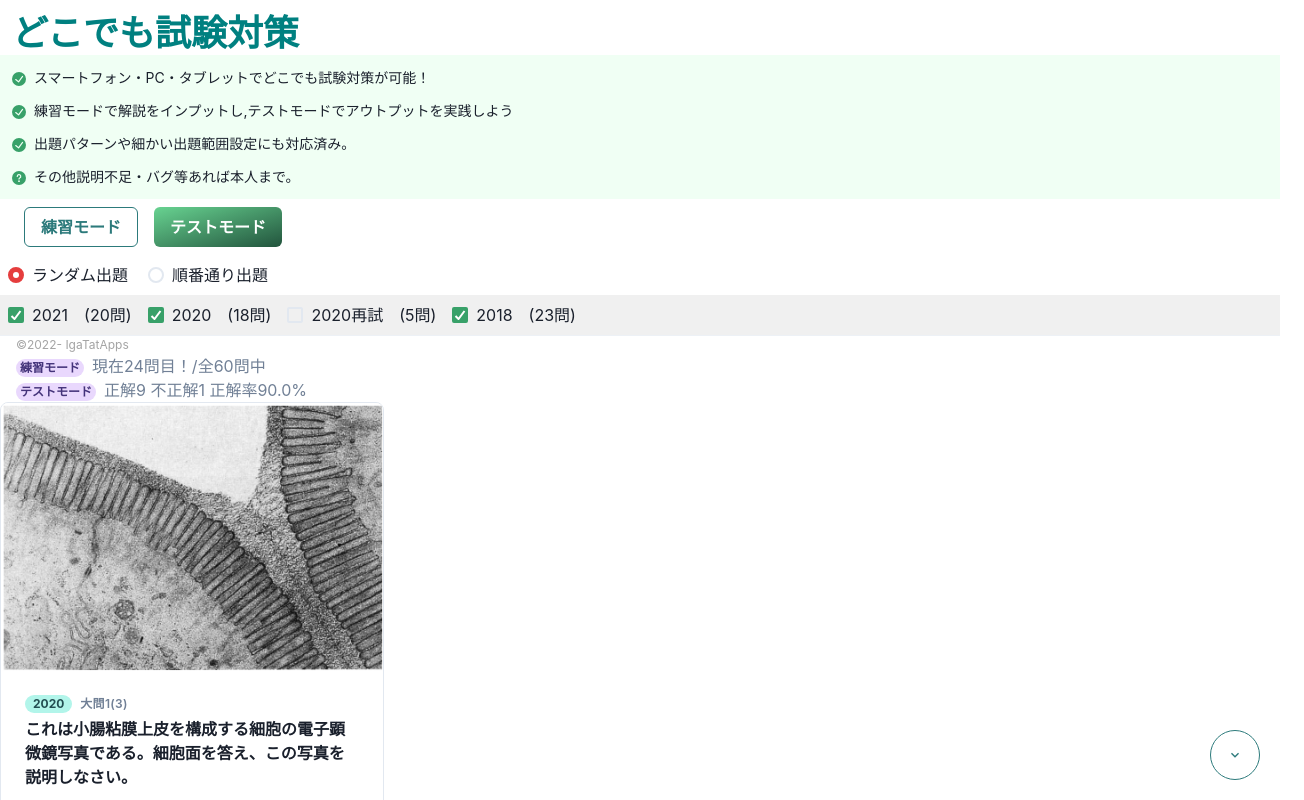
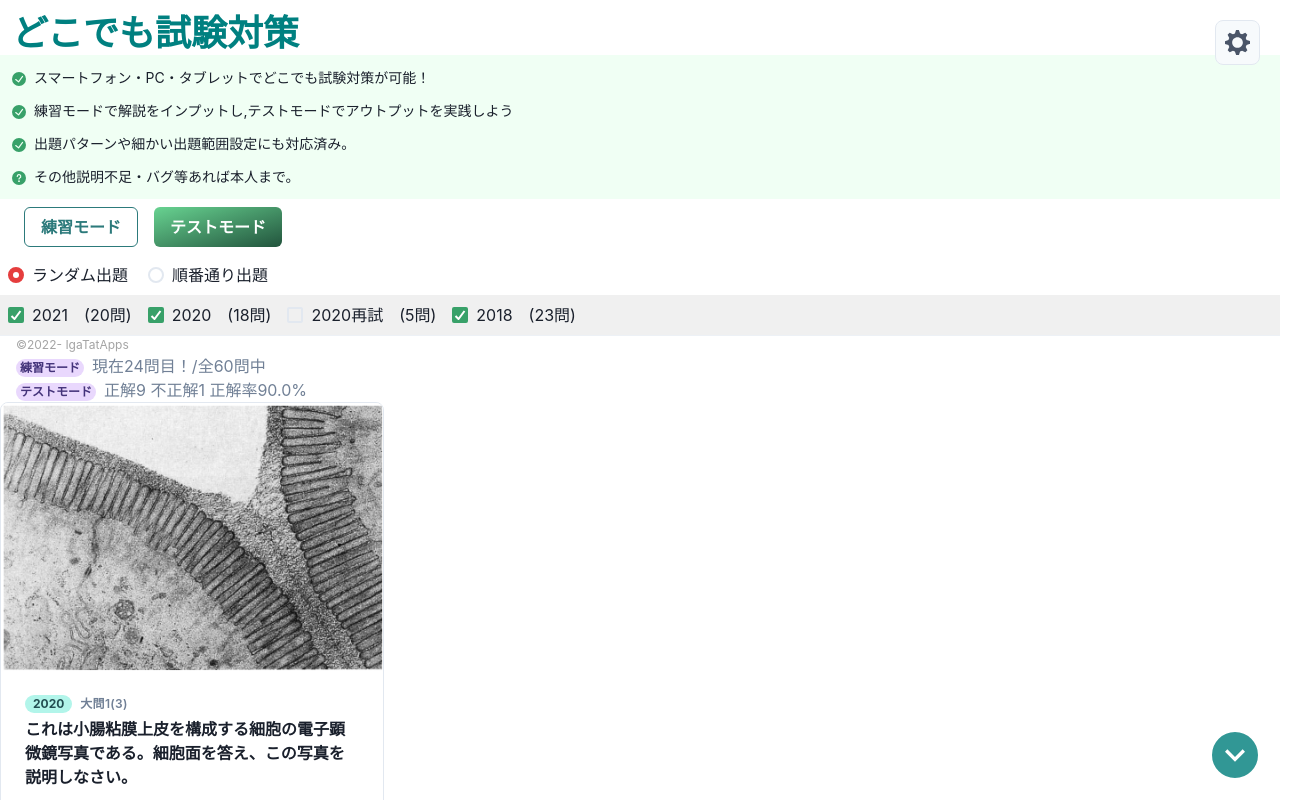
Before and after one commit to Igaki12/Anywhere-studying02, a React (Create React App) app: page / in a window 1280 px wide. Shown: the top 800 px of the page, 1304 px wide, since content can reach past the window. Built offline with nearby package versions, Linux system fonts and the light colour scheme.

Commit message:
improved ControlPanel's usability

```diff
--- a/src/components/ControlPanel.js
+++ b/src/components/ControlPanel.js
@@ -1,7 +1,66 @@
-import { Stack, Button, Spacer, Circle } from '@chakra-ui/react'
-import { ArrowBackIcon, CheckIcon, ChevronDownIcon } from '@chakra-ui/icons'
+import {
+  Stack,
+  Button,
+  Spacer,
+  Circle,
+  Modal,
+  ModalOverlay,
+  ModalContent,
+  ModalHeader,
+  ModalFooter,
+  ModalBody,
+  ModalCloseButton,
+  useDisclosure,
+} from '@chakra-ui/react'
+import { ArrowBackIcon, SettingsIcon, ChevronDownIcon } from '@chakra-ui/icons'
 export const ControlPanel = ({}) => {
+  const { isOpen, onOpen, onClose } = useDisclosure()
+  const scrollToTheBottom = () => {
+    let element = document.documentElement
+    let bottom = element.scrollHeight - element.clientHeight
+    window.scroll(0, bottom)
+  }
   return (
+    <>
+      <Stack
+        direction="column"
+        spacing={4}
+        align="center"
+        position={'fixed'}
+        top="5"
+        right={'5'}
+        alignItems={'end'}
+      >
+        <Button
+          color={'gray.600'}
+          variant="outline"
+          borderRadius={'lg'}
+          bgColor={'gray.50'}
+          h="45px"
+          w={'45px'}
+          onClick={onOpen}
+        >
+          <SettingsIcon w={'25px'} h="25px" />
+        </Button>
+      </Stack>
+      <Modal isOpen={isOpen} onClose={onClose}>
+        <ModalOverlay />
+        <ModalContent>
+          <ModalHeader>Settings</ModalHeader>
+          <ModalCloseButton />
+          <ModalBody>
+            ここに設定の詳細を記述...........................
+          </ModalBody>
+
+          <ModalFooter>
+            <Button colorScheme="blue" mr={3} onClick={onClose}>
+              Close
+            </Button>
+            <Button variant="ghost">アプリを終了する</Button>
+          </ModalFooter>
+        </ModalContent>
+      </Modal>
+
       <Stack
         direction="column"
         spacing={4}
@@ -13,14 +72,18 @@ export const ControlPanel = ({}) => {
       >
         <Button
           colorScheme="teal"
-        variant="outline"
+          variant="solid"
           borderRadius={'full'}
+          borderWidth="2px"
+          borderColor="white"
           h="50px"
           w={'50px'}
+          onClick={scrollToTheBottom}
         >
-        <ChevronDownIcon size="2xl" />
+          <ChevronDownIcon w={'40px'} h="40px" />
         </Button>
       </Stack>
+    </>
 
     // <Stack
     //   bg={'teal'}
--- a/src/components/Setting.js
+++ b/src/components/Setting.js
@@ -23,7 +23,7 @@ export const Setting = ({}) => {
     その他説明不足・バグ等あれば本人まで。
   </ListItem>
 </List>
-<Stack direction='row' spacing={4} align='center' w={"100vw"} m="2" ml={6} >
+<Stack direction='row' spacing={4} align='center' m="2" ml={6} >
   <Button colorScheme='teal' variant='outline'>
     練習モード
   </Button>
```
Also changed, not shown: 7 other files (tests, documents, lock files or other folders). Lines whose indentation alone changed are shown as unchanged.
